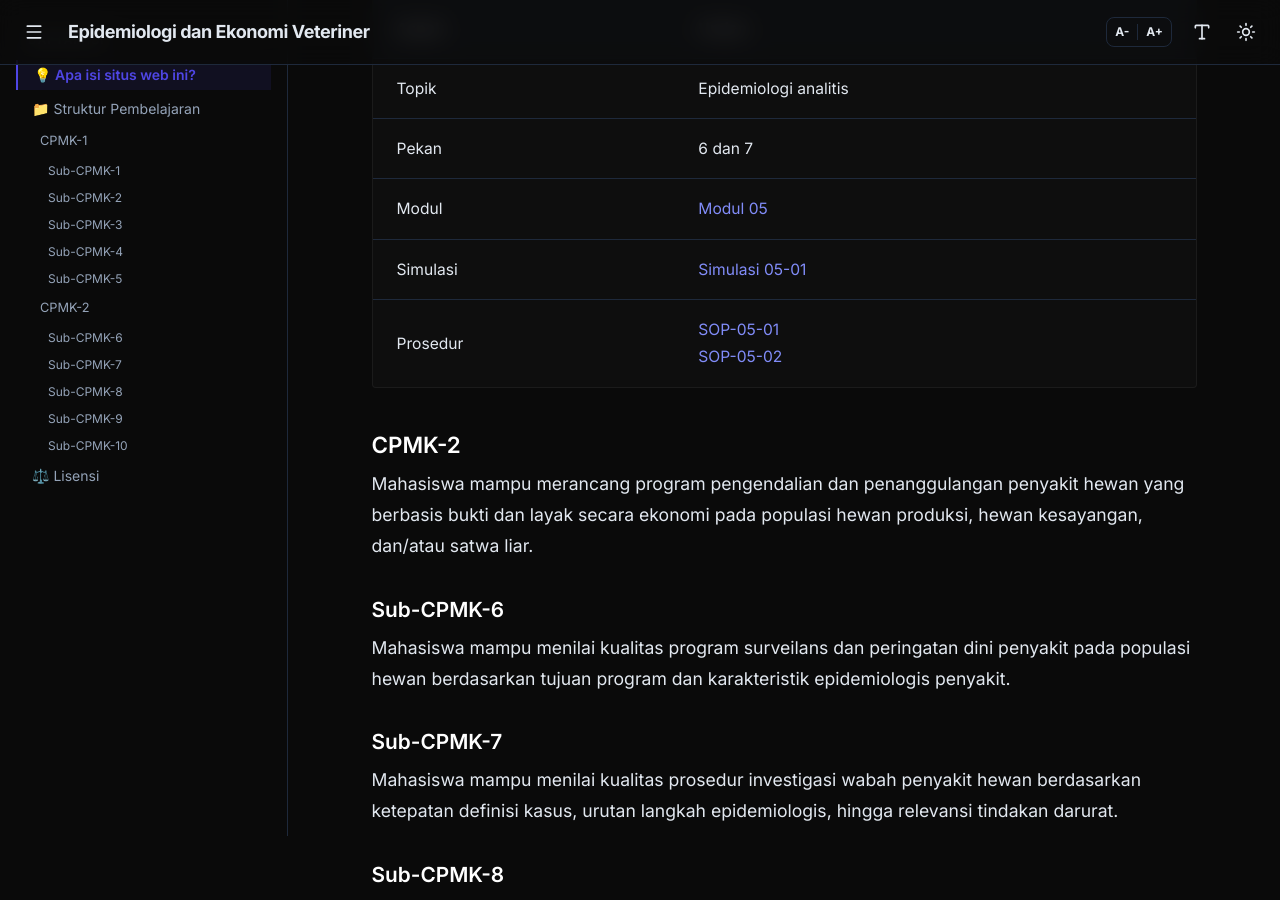
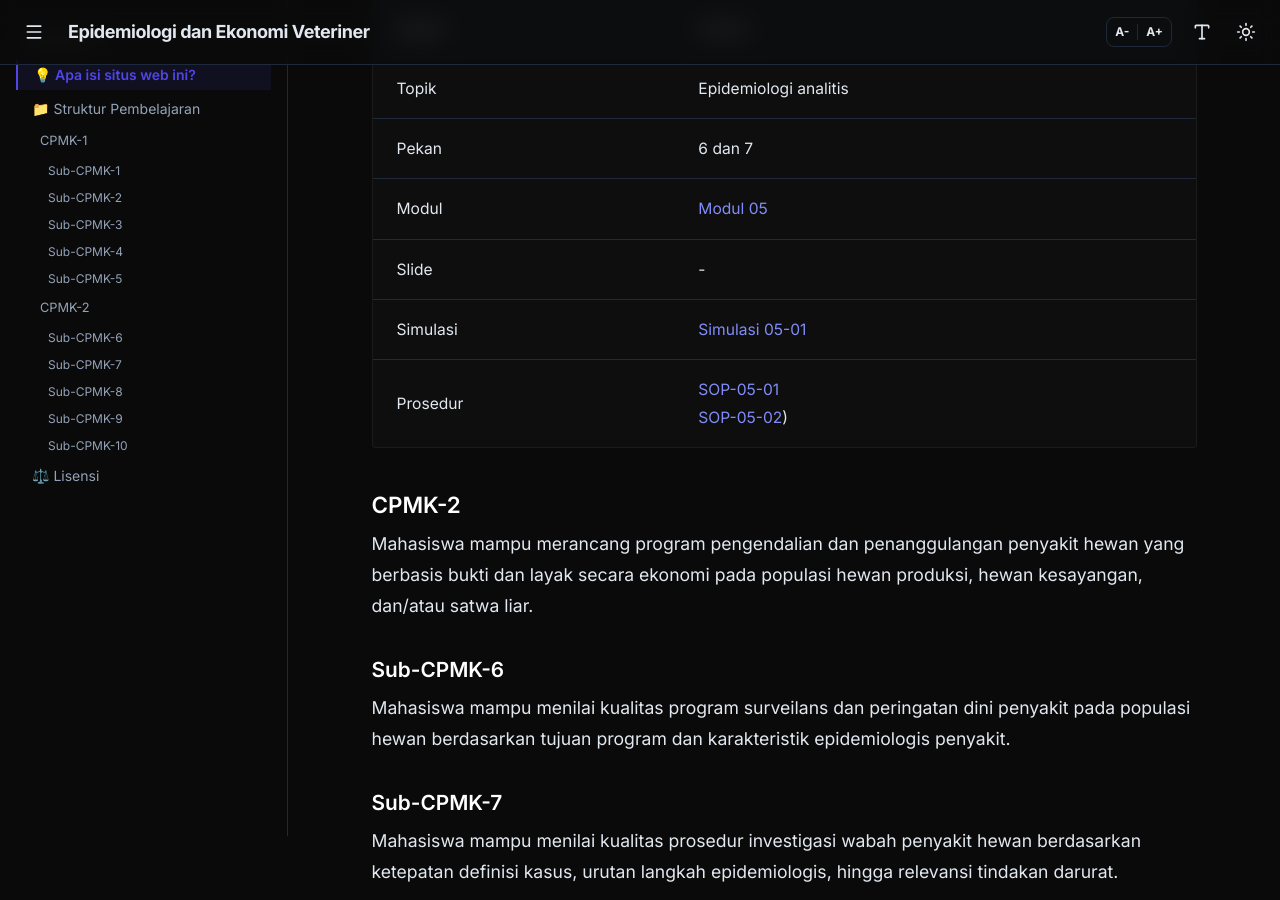
Before and after one commit to rianhs/epidemiologi-dan-ekonomi-veteriner, a Jekyll site: the page built from index.md, in a window 1280 px wide and 900 px high, scrolled down 2999 px. Built offline with Jekyll 4.4.1, drawn with Linux system fonts in a browser that asks for light colours; nearby versions of some CDN libraries.

Commit message:
Update index.md

```diff
--- a/index.md
+++ b/index.md
@@ -64,8 +64,9 @@
 | Topik | Epidemiologi analitis |
 | Pekan | 6 dan 7 |
 | Modul | [Modul 05](modul/modul-05.md) |
+| Slide | - |
 | Simulasi | [Simulasi 05-01](simulasi/simulasi-05-01.html) |
-| Prosedur | [SOP-05-01](https://docs.google.com/document/d/1DhKkoOBCeO210GP1YU9ESYAWepmIXSoy1_AJHqdZbaY/edit?usp=sharing) <br>[SOP-05-02]([https://docs.google.com/document/d/1DhKkoOBCeO210GP1YU9ESYAWepmIXSoy1_AJHqdZbaY/edit?usp=sharing](https://docs.google.com/document/d/199nbyuPtrkp45bjaqJawg4GbAjyEby_x8j0_gEYLyUI/edit?usp=sharing)) |
+| Prosedur | [SOP-05-01](https://docs.google.com/document/d/1DhKkoOBCeO210GP1YU9ESYAWepmIXSoy1_AJHqdZbaY/edit?usp=sharing) <br>[SOP-05-02](https://docs.google.com/document/d/199nbyuPtrkp45bjaqJawg4GbAjyEby_x8j0_gEYLyUI/edit?usp=sharing)) |
 
 ### CPMK-2
 Mahasiswa mampu merancang program pengendalian dan penanggulangan penyakit hewan yang berbasis bukti dan layak secara ekonomi pada populasi hewan produksi, hewan kesayangan, dan/atau satwa liar.
```
